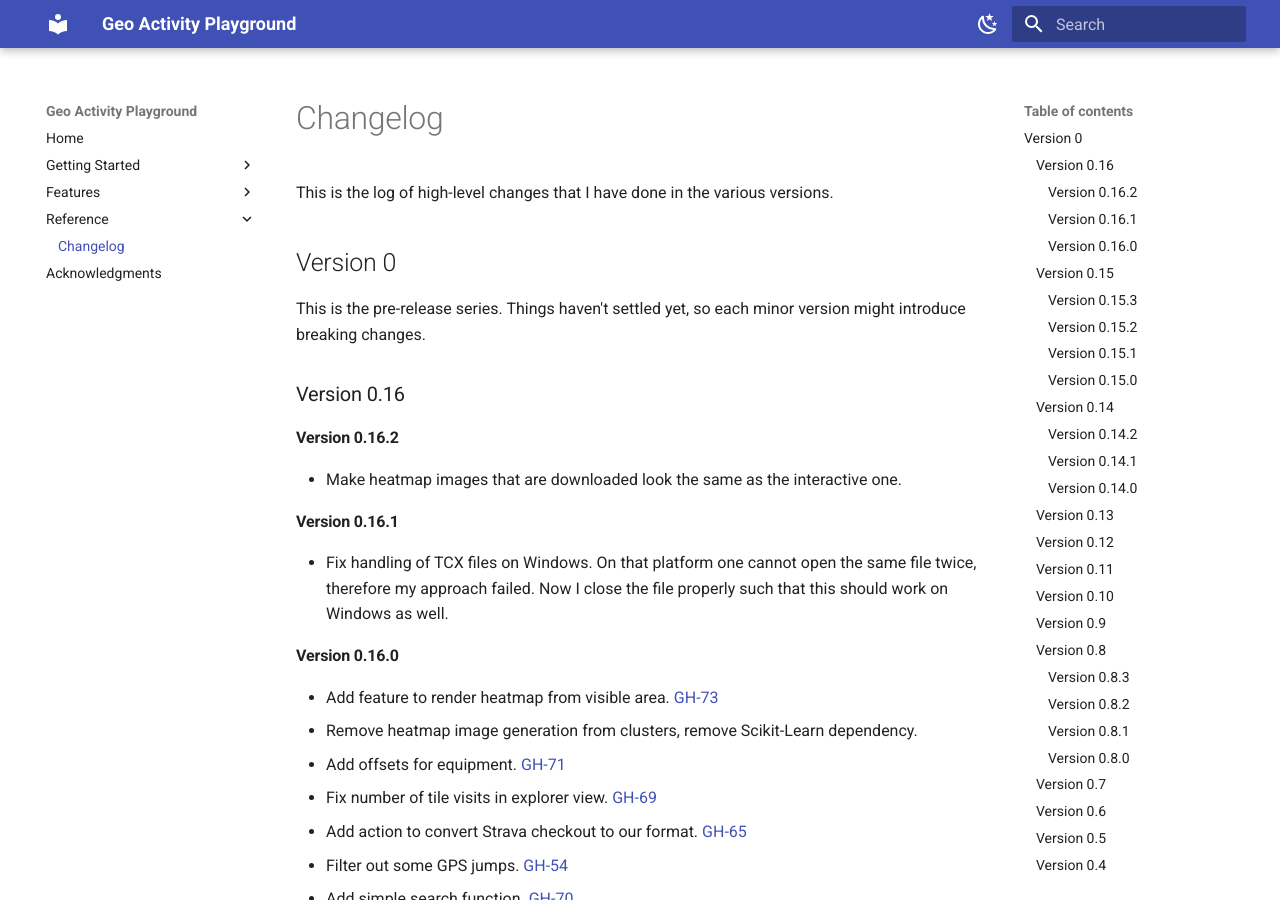
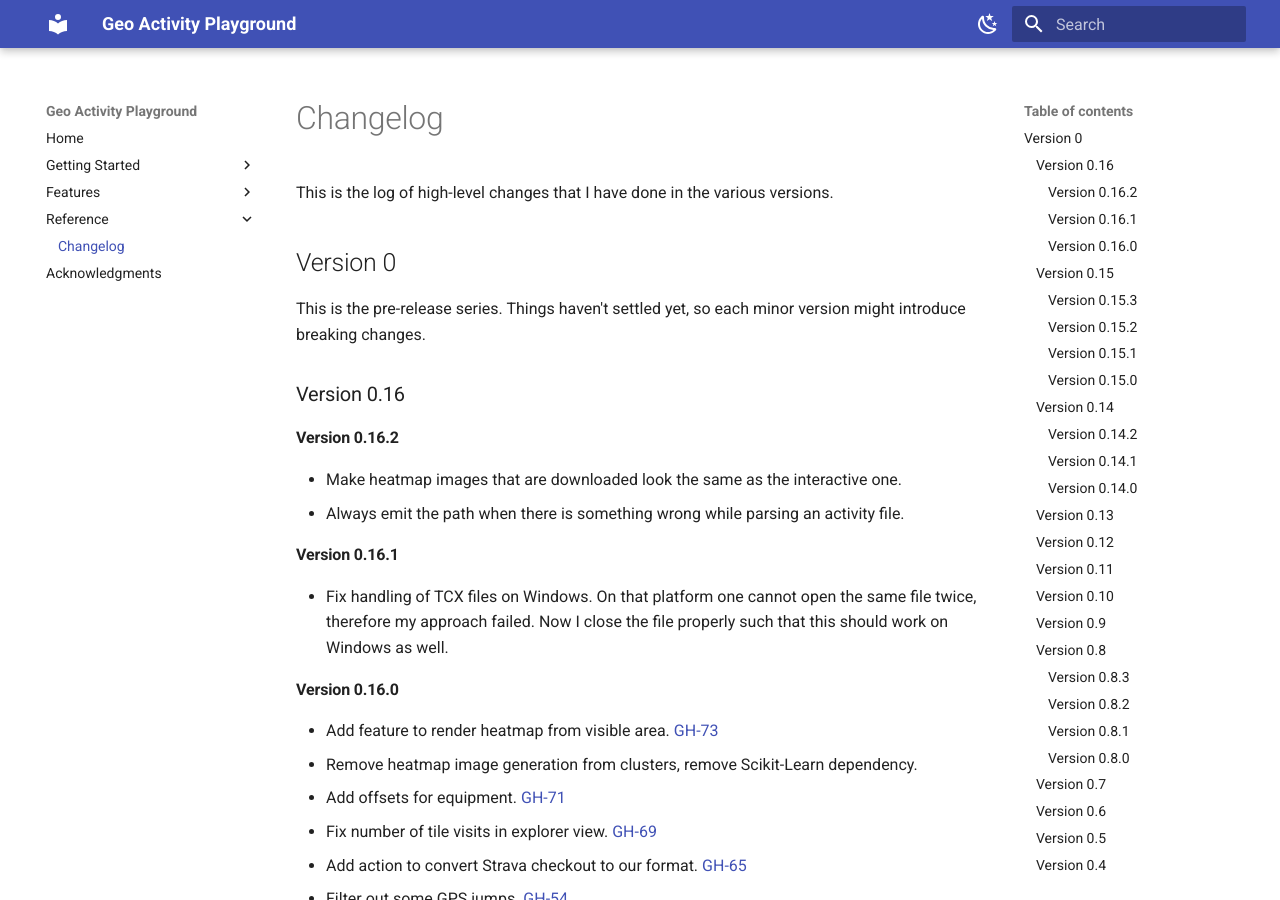
Before and after one commit to martin-ueding/geo-activity-playground, an MkDocs documentation site: the page built from docs/reference/changelog.md, in a window 1280 px wide and 900 px high. Built offline with MkDocs 1.6.1 and Material for MkDocs 9.7.7, drawn with Linux system fonts in a browser that asks for light colours.

Commit message:
Changelog entry

```diff
--- a/docs/reference/changelog.md
+++ b/docs/reference/changelog.md
@@ -11,6 +11,7 @@ This is the pre-release series. Things haven't settled yet, so each minor versio
 #### Version 0.16.2
 
 - Make heatmap images that are downloaded look the same as the interactive one.
+- Always emit the path when there is something wrong while parsing an activity file.
 
 #### Version 0.16.1
 
```
